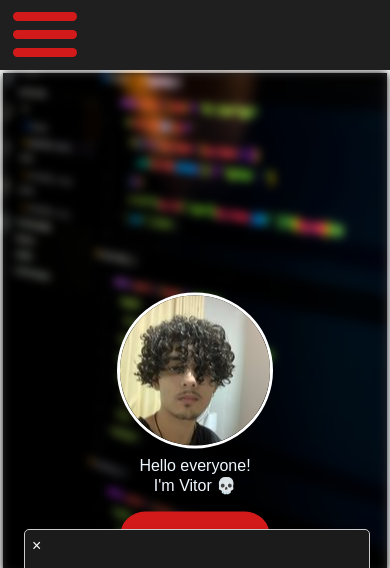
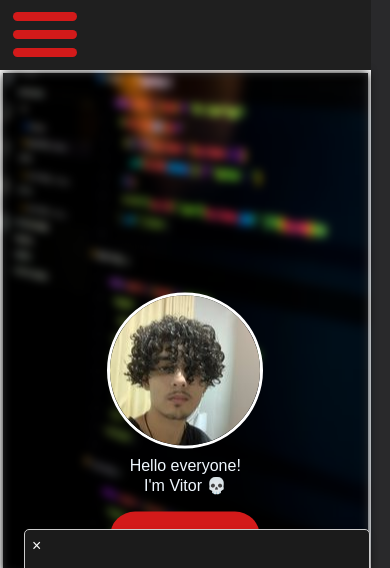
Before and after one commit to 819SauCe/ladding-page, a plain HTML site: page index.html in a window 390 px wide. Shown: the top 568 px of the page. Drawn offline with nearby package versions, Linux system fonts and the light colour scheme.

Commit message:
Update Index.css

```diff
--- a/Index.css
+++ b/Index.css
@@ -9,6 +9,13 @@ body {
     font-family: Arial, sans-serif;
     color: white;
     overflow-x: hidden;
+}
+
+@media screen and (max-width: 768px) {
+    body {
+        width: 95%;
+        overflow-x: hidden;
+    }
 }
 
 ul {
```
